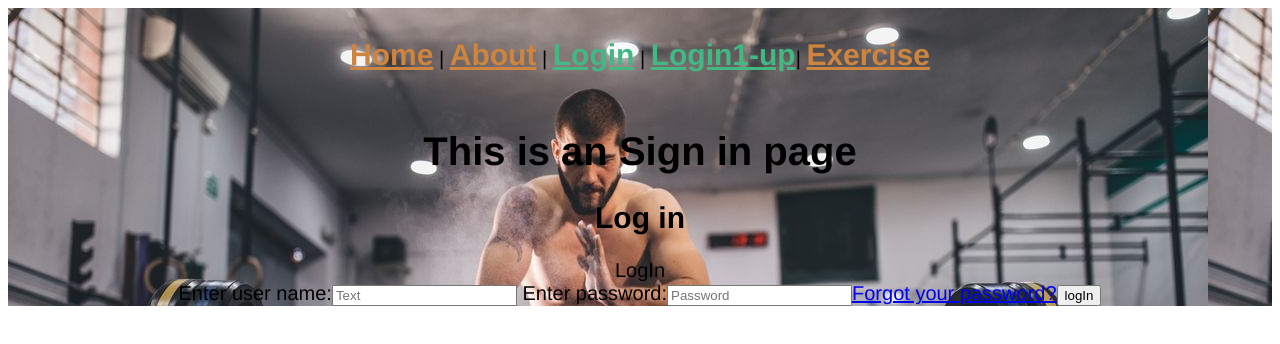
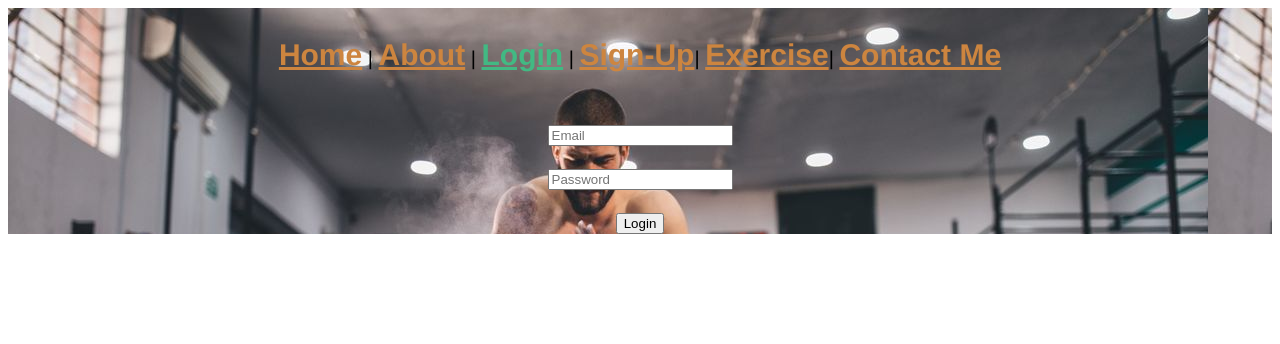
Before and after one commit to gorlagup1/fitness-tracker, a Vue app in the folder client/: page /login in a window 1280 px wide. Shown: the top 344 px of the page. Built offline with nearby package versions, Linux system fonts and the light colour scheme.

Commit message:
--- Auto-Git Commit ---

```diff
--- a/client/src/App.vue
+++ b/client/src/App.vue
@@ -4,8 +4,9 @@
       <router-link to="/">Home</router-link> |
       <router-link to="/about">About</router-link> |
       <router-link to="/login">Login</router-link> |
-      <router-link to="/login">Login1-up</router-link>|
-      <router-link to="/Exercise">Exercise</router-link>
+      <router-link to="/Sign-Up">Sign-Up</router-link>|
+      <router-link to="/Exercise">Exercise</router-link>|
+      <router-link to="/Contact Me">Contact Me</router-link>
 
 
     </div>
--- a/client/src/components/models/Users.js
+++ b/client/src/components/models/Users.js
@@ -1,3 +1,5 @@
+/* B"H
+*/
 const Users = [
     { Name: 'Pavani', Password: '2020', Email: 'gorlagup1@newpaltz.edu' },
     { Name: 'Gorlagunta', Password: '5780', Email: 'pavani@newpaltz.edu' },
@@ -6,7 +8,7 @@ const Users = [
 
 export let CurrentUser = null;
 
-export function Login1(email, password) {
+export function Login(email, password) {
 
     const user = Users.find(x => x.Email == email);
     if(!user) throw Error('User not found');
--- a/client/src/router/index.js
+++ b/client/src/router/index.js
@@ -34,6 +34,12 @@ const routes = [
   name: "Exercise",
   component:()=>
   import("../views/Exercise.vue")
+},
+{
+  path:"/Contact Me",
+  name:"Contact Me",
+  component:()=>
+  import("../views/Contact Me.vue")
 }
 ];
 
--- /dev/null
+++ b/client/src/views/Contact Me.vue
@@ -0,0 +1,10 @@
+<template>
+    <section class="container">
+        <div class="sample">
+            <h1> Contact Me </h1>
+            <h2> Admin: Pavani Gorlagunta </h2>
+            <h3> Contact Number: 8019633015 </h3>
+            <h4> Email Me: gorlagup1@hawkmail.newpaltz.edu</h4>
+        </div>
+    </section>
+</template>
--- a/client/src/views/Login.vue
+++ b/client/src/views/Login.vue
@@ -1,16 +1,58 @@
 <template>
-  <div class="login">
-    <h1>This is an Sign in page</h1>
-    <form class="login" action="#">
-                <h2>Log in</h2>
-                <div>LogIn</div>
-                Enter user name:<input type="text" placeholder="Text" />
+  <form class="container" @submit.prevent="login">
+      {{error}}
+      <div class="field">
+        <p class="control has-icons-left has-icons-right">
+            <input class="input" type="email" placeholder="Email" v-model="email" >
+            <span class="icon is-small is-left">
+            <i class="fas fa-envelope"></i>
+            </span>
+            <span class="icon is-small is-right">
+            <i class="fas fa-check"></i>
+            </span>
+        </p>
+        </div>
+        <div class="field">
+        <p class="control has-icons-left">
+            <input class="input" type="password" placeholder="Password" v-model="password">
+            <span class="icon is-small is-left">
+            <i class="fas fa-lock"></i>
+            </span>
+        </p>
+        </div>
+        <div class="field">
+        <p class="control">
+            <button class="button is-success">
+            Login
+            </button>
+        </p>
+        </div>
+  </form>
+</template>
+<script>
+  import { Login } from "../models/Users";
 
-                Enter password:<input type="password" placeholder="Password" />
+export default {
+  data(){
+    return{
+      email:'',
+      passsword:'',
+      error:''
+    }
+  },
+  methods:{
+    login(){
+      try{
+        Login(this.email, this.password);
+        this.$router.push('/Exercise');
+      }catch(error){
+        this.error=error;
+       }
+     }
+   }
+ }
 
-                <a href="#">Forgot your password?</a>
+</script>
+<style>
 
-                <button>logIn</button>
-            </form>
-  </div>
-</template>
+</style>
```
